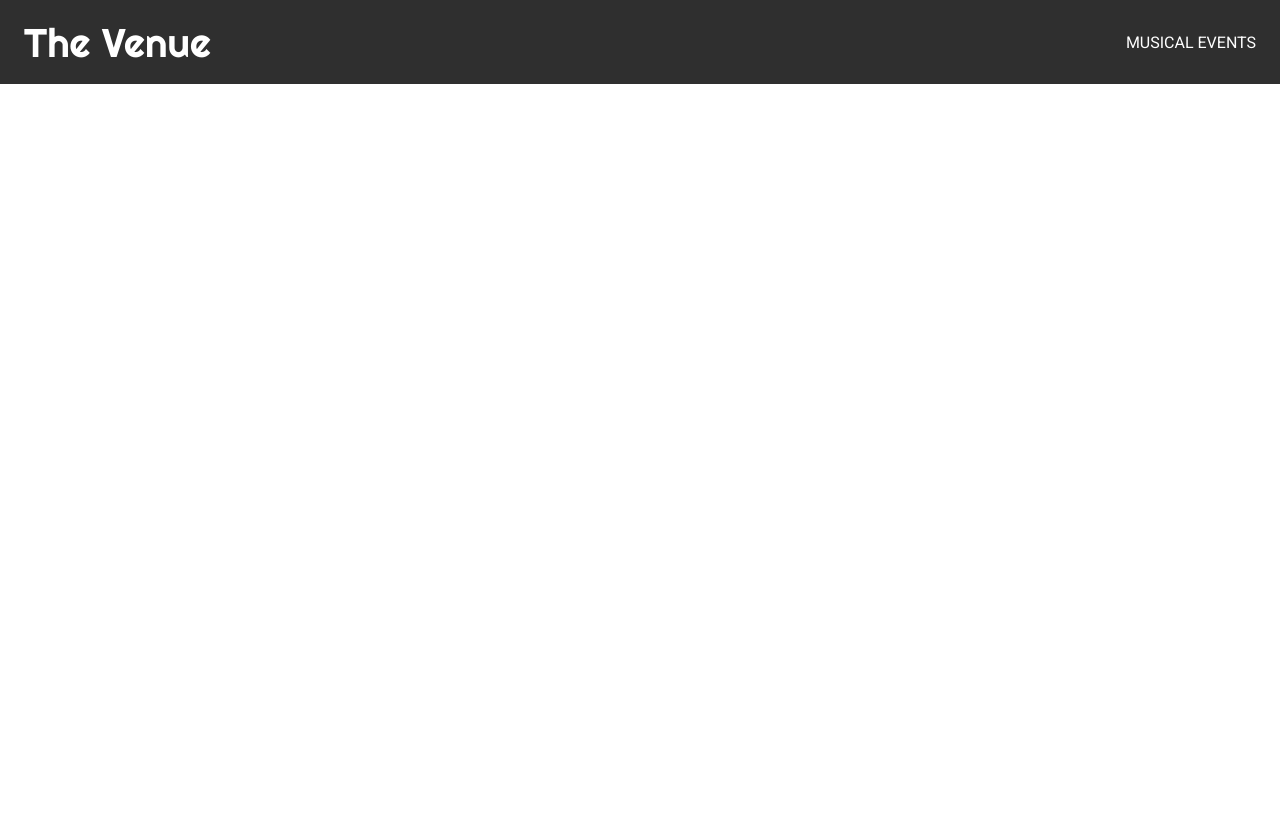
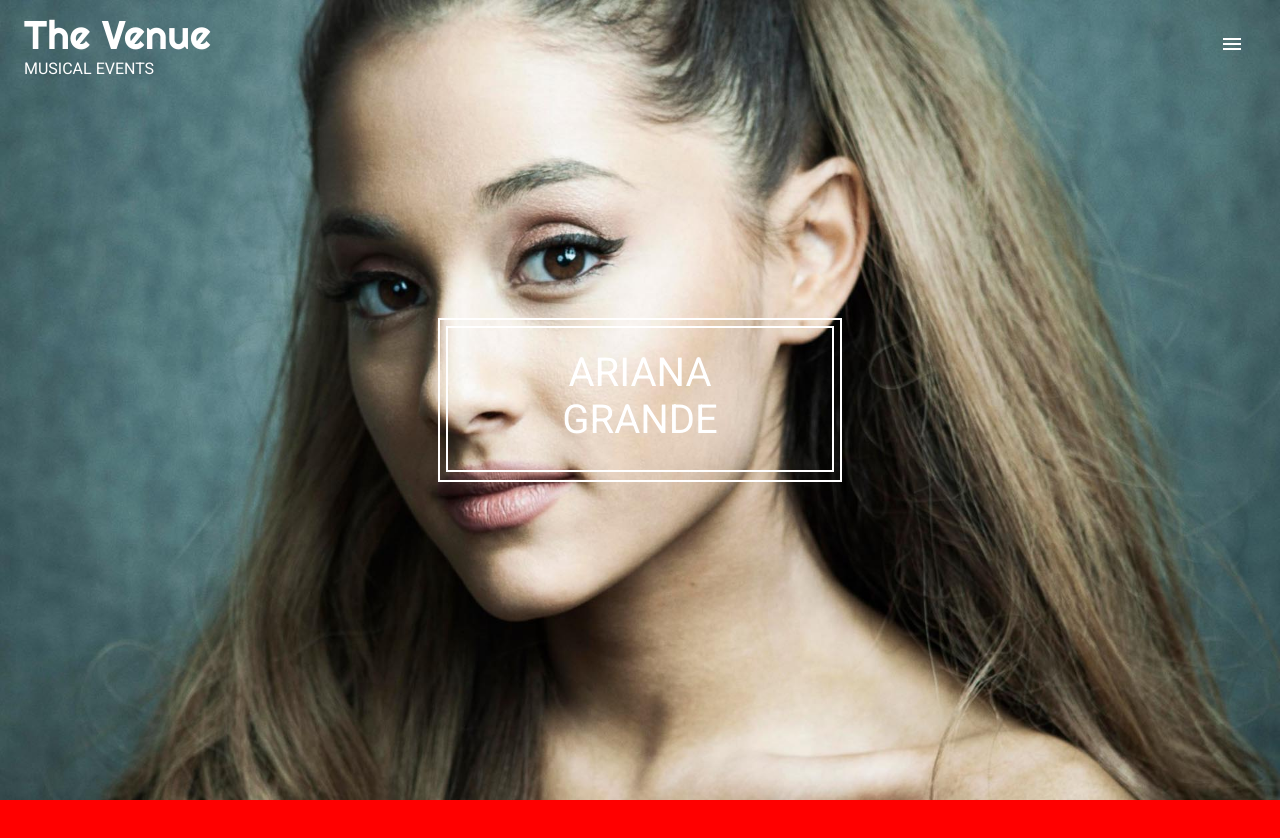
Before and after one commit to mindziukasss/react_spa, a React (Create React App) app: page / in a window 1280 px wide. Shown: the top 838 px of the page. Before the commit the page ends 800 px from the top, so only its background shows below. Built offline with nearby package versions, Linux system fonts and the light colour scheme.

Commit message:
Add carrousel

```diff
--- a/public/index.html
+++ b/public/index.html
@@ -10,6 +10,8 @@
       user's mobile device or desktop. See https://developers.google.com/web/fundamentals/web-app-manifest/
     -->
     <link href="https://fonts.googleapis.com/css?family=Righteous|Roboto:300,400,500&display=swap" rel="stylesheet">
+    <link rel="stylesheet" type="text/css" charset="UTF-8" href="https://cdnjs.cloudflare.com/ajax/libs/slick-carousel/1.6.0/slick.min.css" />
+    <link rel="stylesheet" type="text/css" href="https://cdnjs.cloudflare.com/ajax/libs/slick-carousel/1.6.0/slick-theme.min.css" />
     <link rel="manifest" href="%PUBLIC_URL%/manifest.json" />
     <!--
       Notice the use of %PUBLIC_URL% in the tags above.
--- a/src/App.js
+++ b/src/App.js
@@ -2,13 +2,14 @@ import React from 'react';
 import './resources/styles.css';
 
 import Hedear from './components/header_footer/Header';
+import Featured from './components/featured/Featured';
 
 
 function App() {
   return (
-    <div className="App">
+    <div className="App" style={{height:"1500px" , backgroundColor: 'red'}}>
         <Hedear/>
-      Hello
+        <Featured/>
     </div>
   );
 }
--- /dev/null
+++ b/src/components/featured/Carrousel.js
@@ -0,0 +1,60 @@
+import React from 'react';
+import Slider from "react-slick";
+
+import slide_one from '../../resources/images/slide_one.jpg';
+import slide_two from '../../resources/images/slide_two.jpg';
+import slide_three from '../../resources/images/slide_three.jpg';
+
+const Carrousel = () => {
+
+    const settings = {
+        dots: false,
+        infinite: true,
+        autoplay: true,
+        speed: 500
+    }
+
+    return (
+        <div
+            className={"carrousel_wrapper"}
+            style={{
+                height: `${window.innerHeight}px`,
+                overflow: 'hidden'
+            }}
+        >
+            <Slider {...settings}>
+                <div>
+                    <div className={"carrousel_image"}
+                         style={{
+                             background:`url(${slide_one}`,
+                             height: `${window.innerHeight}px`,
+                         }}
+                    >
+                    </div>
+                </div>
+                <div>
+                    <div className={"carrousel_image"}
+                         style={{
+                             background:`url(${slide_two}`,
+                             height: `${window.innerHeight}px`,
+                         }}
+                    >
+                    </div>
+                </div>
+                <div>
+                    <div className={"carrousel_image"}
+                         style={{
+                             background:`url(${slide_three}`,
+                             height: `${window.innerHeight}px`,
+                         }}
+                    >
+                    </div>
+                </div>
+            </Slider>
+
+        </div>
+    );
+};
+
+
+export default Carrousel;
--- /dev/null
+++ b/src/components/featured/Featured.js
@@ -0,0 +1,19 @@
+import React from 'react';
+import Carrousel from './Carrousel';
+
+const Featured = () => {
+    return (
+        <div style={{posistion:'relative'}}>
+            <Carrousel/>
+            <div className={'artist_name'}>
+                <div className={'wrapper'}>
+                    Ariana Grande
+                </div>
+
+            </div>
+
+        </div>
+    );
+};
+
+export default Featured;
--- a/src/components/header_footer/Header.js
+++ b/src/components/header_footer/Header.js
@@ -2,17 +2,39 @@ import React, {Component} from 'react';
 
 import AppBar from '@material-ui/core/AppBar';
 import Toolbar from '@material-ui/core/Toolbar';
-import MenuIcon from '@material-ui/core/Menu';
+import MenuIcon from '@material-ui/icons/Menu';
 import IconButton from '@material-ui/core/IconButton';
+
+import SideRightDrawer from './SideRightDrawer';
 
 
 class Header extends Component {
+
+    state = {
+        drawerOpen: false,
+        headerShow: false
+    }
+
+    componentDidMount() {
+        window.addEventListener('scroll', this.handleScroll);
+    }
+
+    handleScroll = () => {
+        window.scrollY > 0 ? this.setState({headerShow: true}) : this.setState({headerShow: false})
+    }
+
+    toggleDrawer = (value) => {
+        this.setState({
+            drawerOpen: value
+        })
+    }
+
     render() {
         return (
             <AppBar
                 position={"fixed"}
                 style={{
-                    backgroundColor: '#2f2f2f',
+                    backgroundColor: this.state.headerShow ? '#2f2f2f' : 'transparent',
                     boxShadow: 'none',
                     padding: '10px 0px'
                 }}
@@ -20,8 +42,20 @@ class Header extends Component {
                 <Toolbar>
                     <div className={"header_logo"}>
                         <div className={"font_righteous header_logo_venue"}>The Venue</div>
+                        <div className={"header_logo_title"}>Musical events</div>
                     </div>
-                    <div className={"header_logo_title"}>Musical events</div>
+                    <IconButton
+                        aria-label={"Menu"}
+                        color={"inherit"}
+                        onClick={() => this.toggleDrawer(true)}
+                    >
+                        <MenuIcon/>
+                    </IconButton>
+
+                    <SideRightDrawer
+                        open={this.state.drawerOpen}
+                        onClose={(value) => this.toggleDrawer(value)}
+                    />
                 </Toolbar>
             </AppBar>
         );
```
